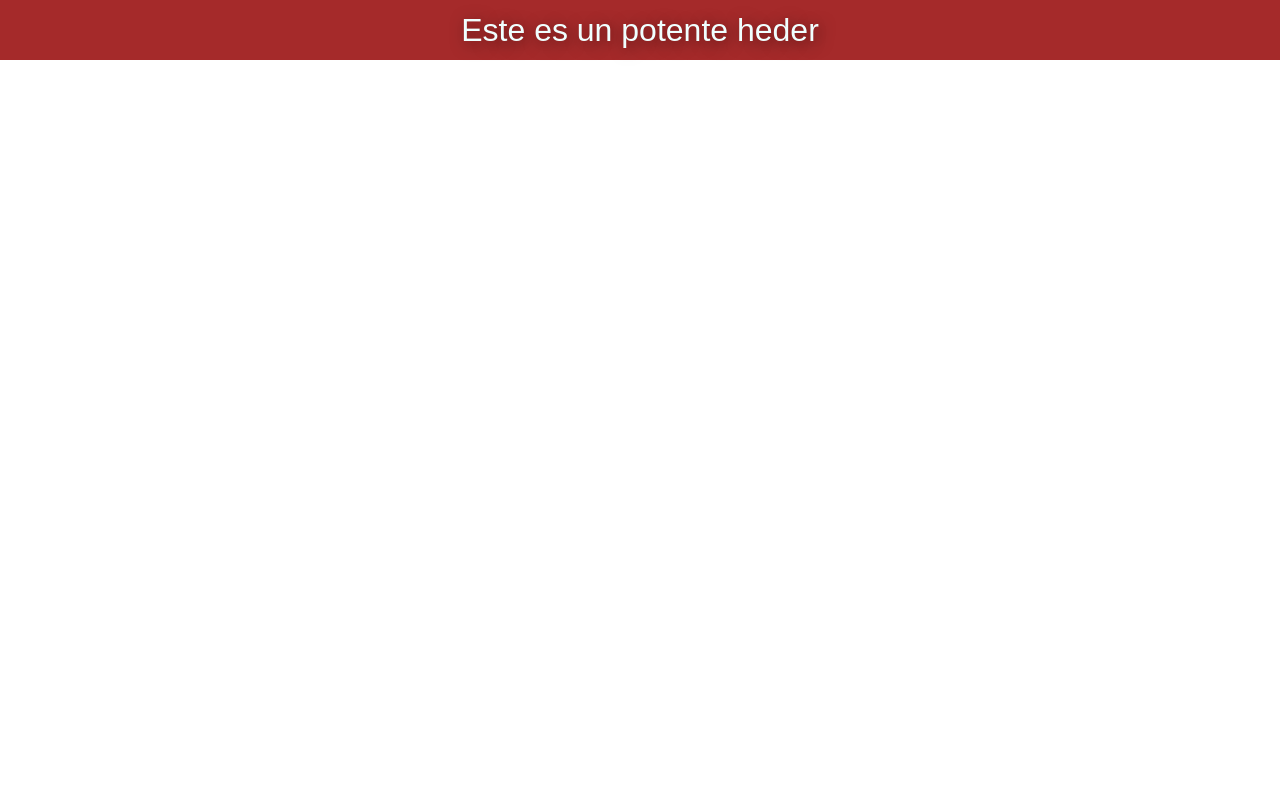
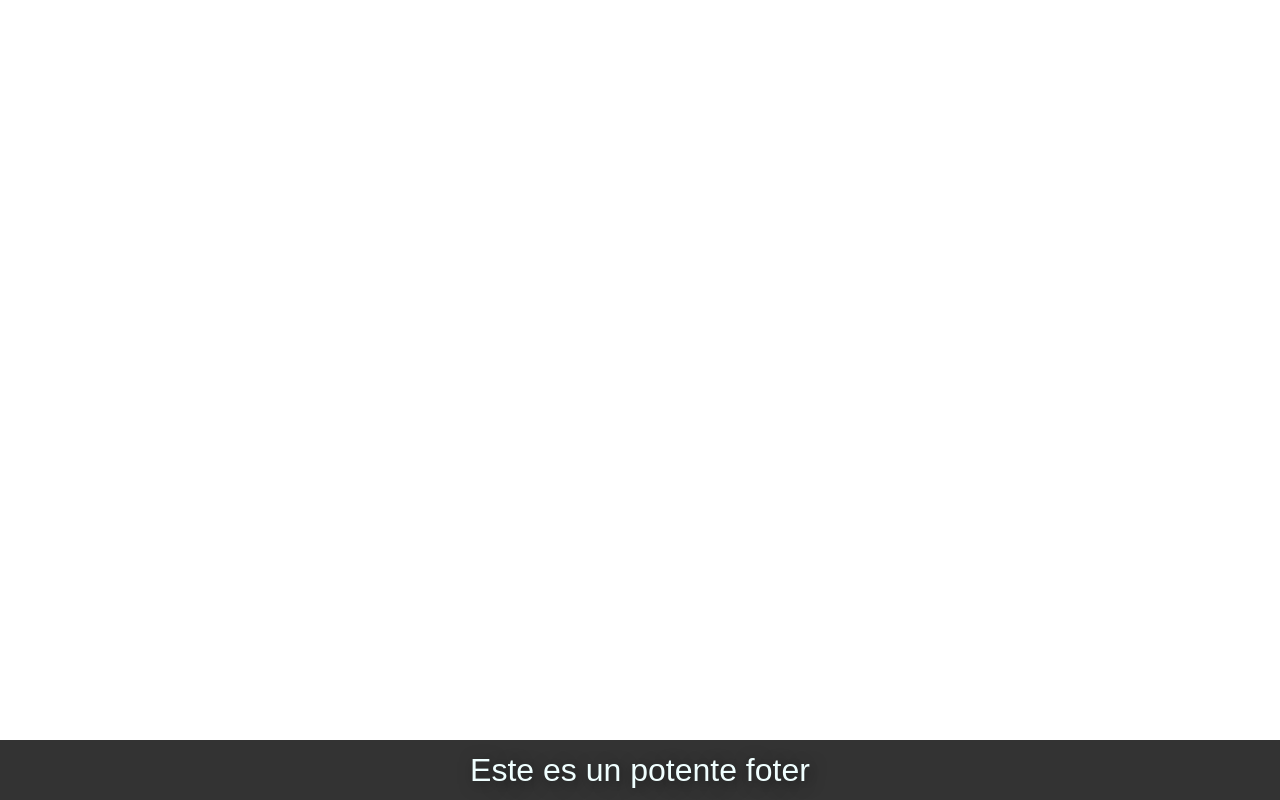
Before and after one commit to joanpaon/membrillos_power, a plain HTML site: page index.html in a window 1280 px wide. Drawn offline with Linux system fonts and the light colour scheme.

Commit message:
:sparkle: Creado un footer básico
Footer básico para hacer pruebas

```diff
--- a/css/app.css
+++ b/css/app.css
@@ -14,16 +14,21 @@ html {
 
 body {
   min-height: 100vh;
+
+  display: flex;
+  flex-direction: column;
 }
 
-header {
+footer {
   height: 60px;
+
+  margin: auto 0 0;
 
   color: azure;
   font-size: 2em;
   text-shadow: 3px 3px 15px rgba(0, 0, 0, 0.5);
 
-  background-color: brown;
+  background-color: #333;
 
   display: flex;
   justify-content: center;
--- a/index.html
+++ b/index.html
@@ -13,7 +13,7 @@
   </head>
   <body>
     <!-- Código Web -->
-    <header>Este es un potente heder</header>
+    <footer>Este es un potente foter</footer>
 
     <!-- Scripts -->
     <script src="js/app.js"></script>
```
